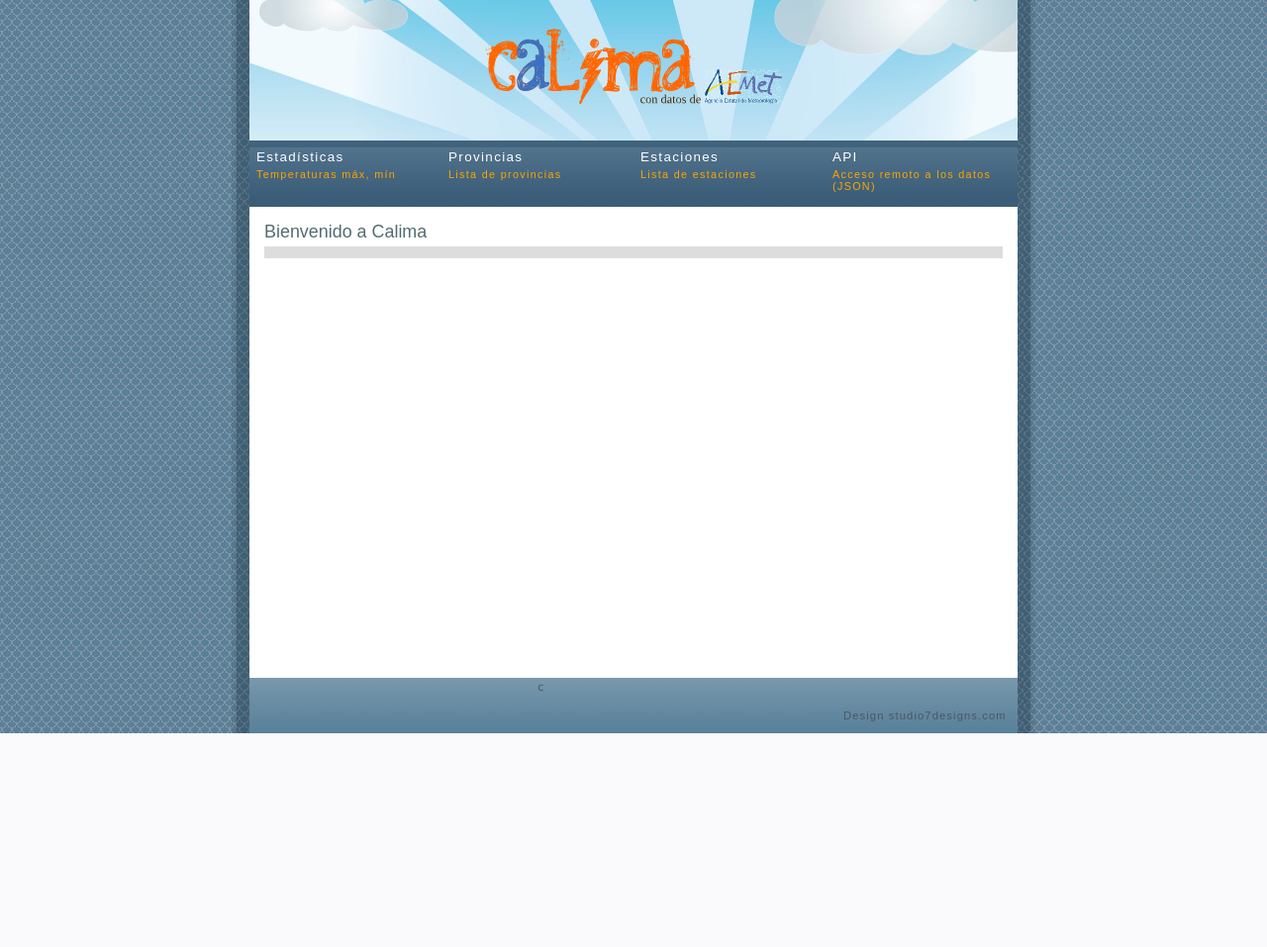
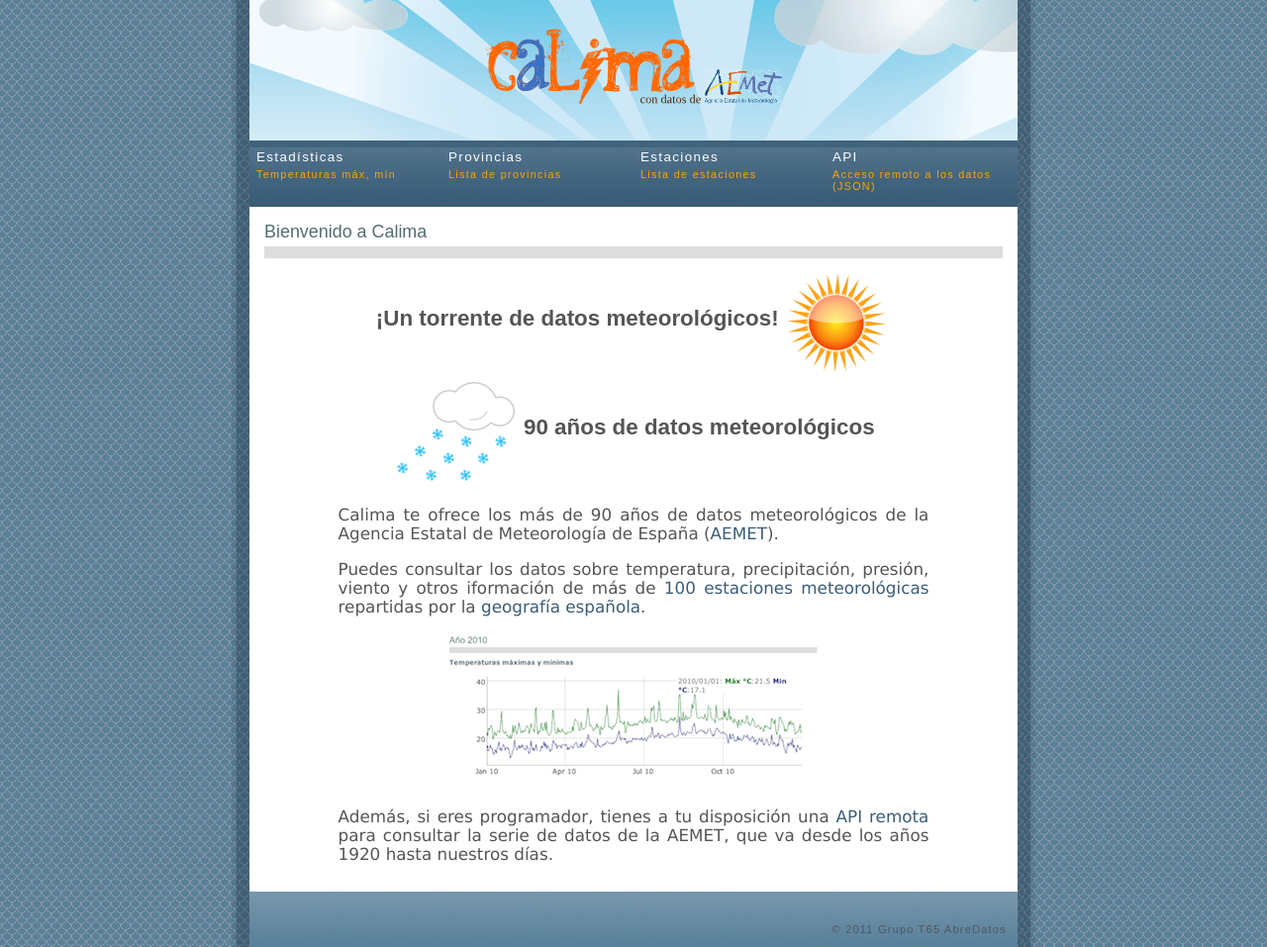
Before and after one commit to vrruiz/calima, a Django app: page /caligo/ in a window 1280 px wide. Shown: the part 59-1016 px from the top of the page at 99% size. Before the commit the page ends 800 px from the top, so only its background shows below. Run offline with Django 3.2, Linux system fonts and the light colour scheme.

Commit message:
Texto de bienvenida

```diff
--- a/calima/caligo/static/css/calima.css
+++ b/calima/caligo/static/css/calima.css
@@ -6,3 +6,35 @@
 #header ul li a {
     color: #afeeee;
 }
+
+.questions {
+    font-family: Arial;
+    font-size: 200%;
+    font-weight: bold;
+}
+
+.question_image {
+    align: left;
+    margin: 5px;
+    vertical-align: middle;
+}
+
+.question_div {
+    margin-left: 10%;
+    margin-right: 10%;
+    text-align: center;
+}
+
+.welcome {
+    margin-top: 20px;
+    margin-left: 10%;
+    margin-right: 10%;
+    font-size: 150%;
+    text-align: justify;
+}
+
+.welcome_graphic {
+    margin-left: 10%;
+    margin-right: 10%;
+    text-align: center;
+}
--- a/calima/caligo/templates/calima_index.html
+++ b/calima/caligo/templates/calima_index.html
@@ -109,10 +109,10 @@
   <!-- #bg: applies the site width and footer background -->
   <div id="bg" class="width">
 
-    <img src="/static/images/logo.gif" alt="Your logo goes here"/>c
+    <img src="/static/images/logo.gif" alt="Your logo goes here"/>
 
     <ul>
-      <li><a href="http://www.studio7designs.com/" class="last">Design studio7designs.com</a></li>
+      <li><a href="/caligo/about/" class="last">&copy; 2011 Grupo T65 AbreDatos</a></li>
 	 </ul>
 
   </div>
--- a/calima/caligo/templates/index.html
+++ b/calima/caligo/templates/index.html
@@ -5,4 +5,35 @@
 {% block content %}
 <h1>Bienvenido a Calima</h1>
 
+<div class="question_div">
+<span class="questions">¡Un torrente de datos meteorológicos!</span>
+<img src="/static/images/icon-sun.png" width="100" height="100" class="question_image">
+</div>
+
+<div class="question_div">
+<img src="/static/images/icon-snow.png" width="119" height="100" class="question_image" style="align: left">
+<span class="questions">90 años de datos meteorológicos</span>
+</div>
+
+<div class="welcome">
+<p>Calima te ofrece los más de 90 años de datos meteorológicos de la Agencia
+Estatal de Meteorología de España (<a href="http://www.aemet.es/">AEMET</a>).</p>
+
+<p>Puedes consultar los datos sobre temperatura, precipitación, presión,
+viento y otros iformación de más de <a href="/caligo/stations/">100 estaciones meteorológicas</a>
+repartidas por la <a href="/caligo/provinces/">geografía española</a>.</p>
+</div>
+
+<div class="welcome_graphic">
+<a href="/caligo/stations/C649I/?year=2010"><img src="/static/images/image-graphic.png" alt="Estación LPGC - 2010" /></a>
+</div>
+
+<div class="welcome">
+<p>Además, si eres programador, tienes a tu disposición una <a href="">API remota</a>
+para consultar la serie de datos de la AEMET, que va desde los años 1920 hasta
+nuestros días.
+</p>
+</div>
+
+
 {% endblock %}
```
Also changed, not shown: calima/caligo/static/images/icon-snow.png (added), calima/caligo/static/images/icon-sun.png (added), calima/caligo/static/images/icon-wind.png (added), calima/caligo/static/images/image-graphic.png (added), 1 other file.
